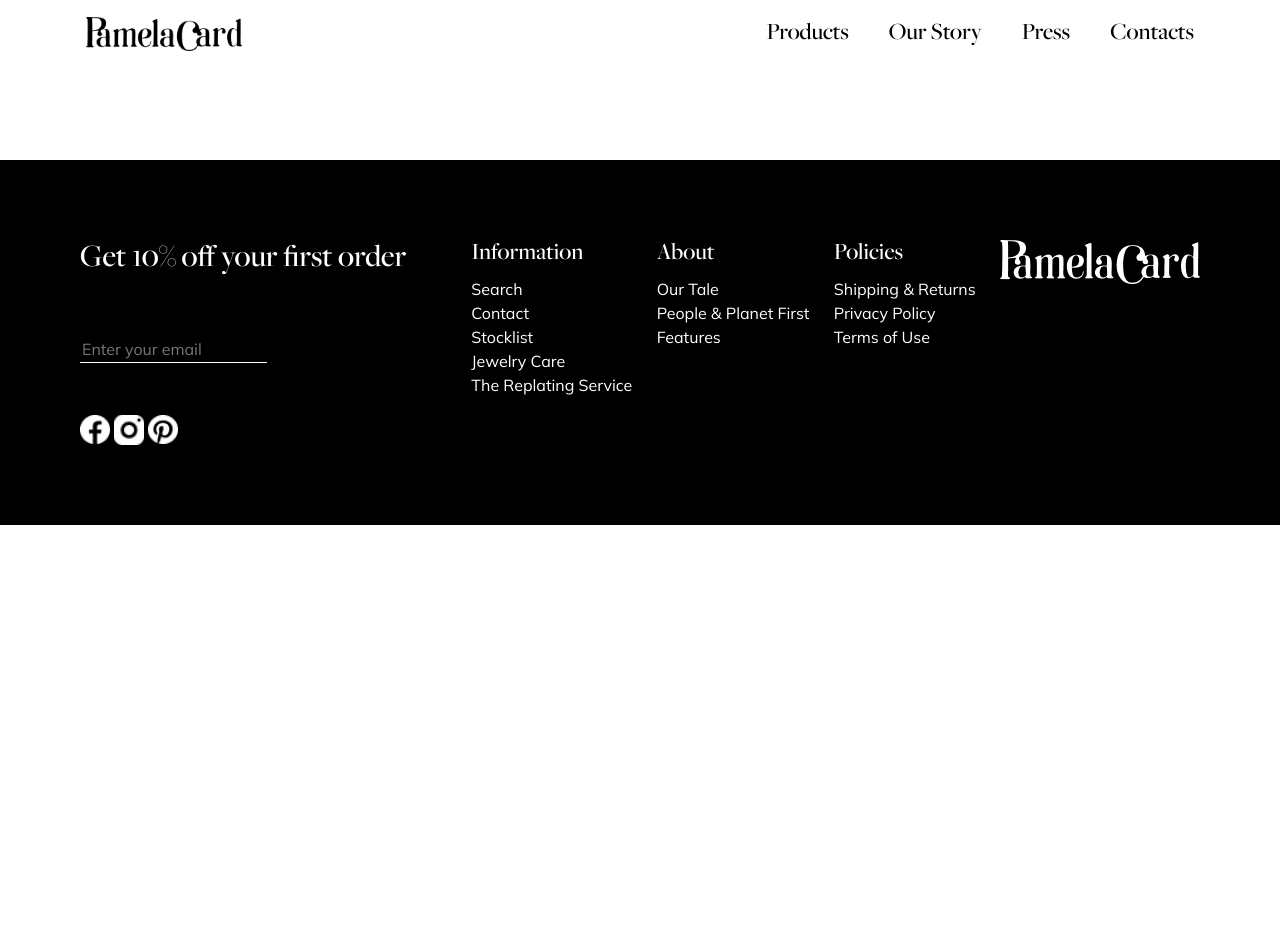
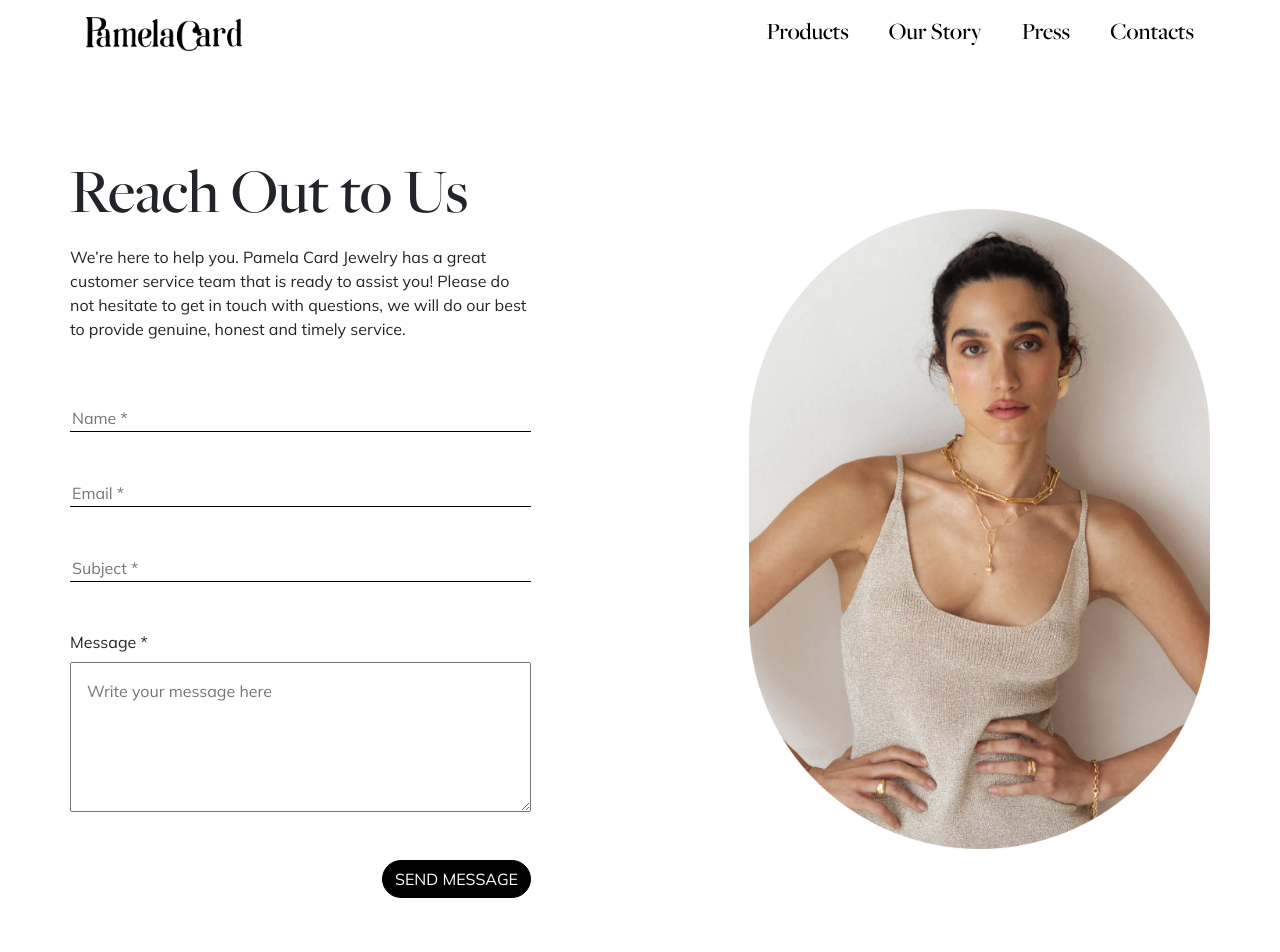
Before and after one commit to MadalenaSousa/Projeto_WD2, a plain HTML site: page contacts.html in a window 1280 px wide. Shown: the top 952 px of the page. Before the commit the page ends 800 px from the top, so only its background shows below. Drawn offline with nearby package versions, Linux system fonts and the light colour scheme.

Commit message:
contacts page complete

```diff
--- a/contacts.html
+++ b/contacts.html
@@ -36,8 +36,32 @@
     </header>
 
     <main>
-        <section class="top-section-padding">
+        <section class="top-section-padding grid py-6 container">
+            <div class="row align-items-center justify-content-between">
+                <form action="" method="post" class="d-flex flex-column col-lg-5">
+                    <div class="mb-5">
+                        <h1 class="subsubtitle">Reach Out to Us</h1>
+                        <p>We’re here to help you. Pamela Card Jewelry has a great customer service team that is ready to assist you! Please do not hesitate to get in touch with questions, we will do our best to provide genuine, honest and timely service.</p>
+                    </div>
 
+                    <label class="mb-5"><input type="text" name="name" id="name" required placeholder="Name *"></label>
+                    <label class="mb-5"><input type="text" name="email" id="email" required placeholder="Email *"></label>
+                    <label class="mb-5"><input type="text" name="subject" id="subject" required placeholder="Subject *"></label>
+
+                    <div class="d-flex flex-column mb-5">
+                        <label class="mb-2" for="message">Message *</label>
+                        <textarea name="message" id="message" required placeholder="Write your message here"></textarea>
+                    </div>
+
+                    <div class="text-right">
+                        <button class="btn btn-primary" type="submit">Send Message</button>
+                    </div>
+                </form>
+
+                <div class="col-lg-5 smallscreen-displaynone">
+                    <img src="res\contacts\1.png" alt="Woman wearing our necklaces" width="100%">
+                </div>
+            </div>
         </section>
     </main>
 
--- a/css/styles.css
+++ b/css/styles.css
@@ -75,6 +75,31 @@ footer input {
     border: none;
     border-bottom: 1px solid white;
     color: white;
+}
+
+input {
+    background-color: transparent;
+    border: none;
+    border-bottom: 1px solid black;
+    color: black;
+    width: 100%;
+}
+
+input:focus-visible {
+    border: none;
+    border-bottom: 2px solid black;
+    outline: none;
+}
+
+footer input:focus-visible {
+    border: none;
+    border-bottom: 2px solid white;
+    outline: none;
+}
+
+textarea {
+    padding: 1rem;
+    min-height: 150px;
 }
 
 .top-section-padding {
```
Also changed, not shown: res/contacts/1.png (added).
